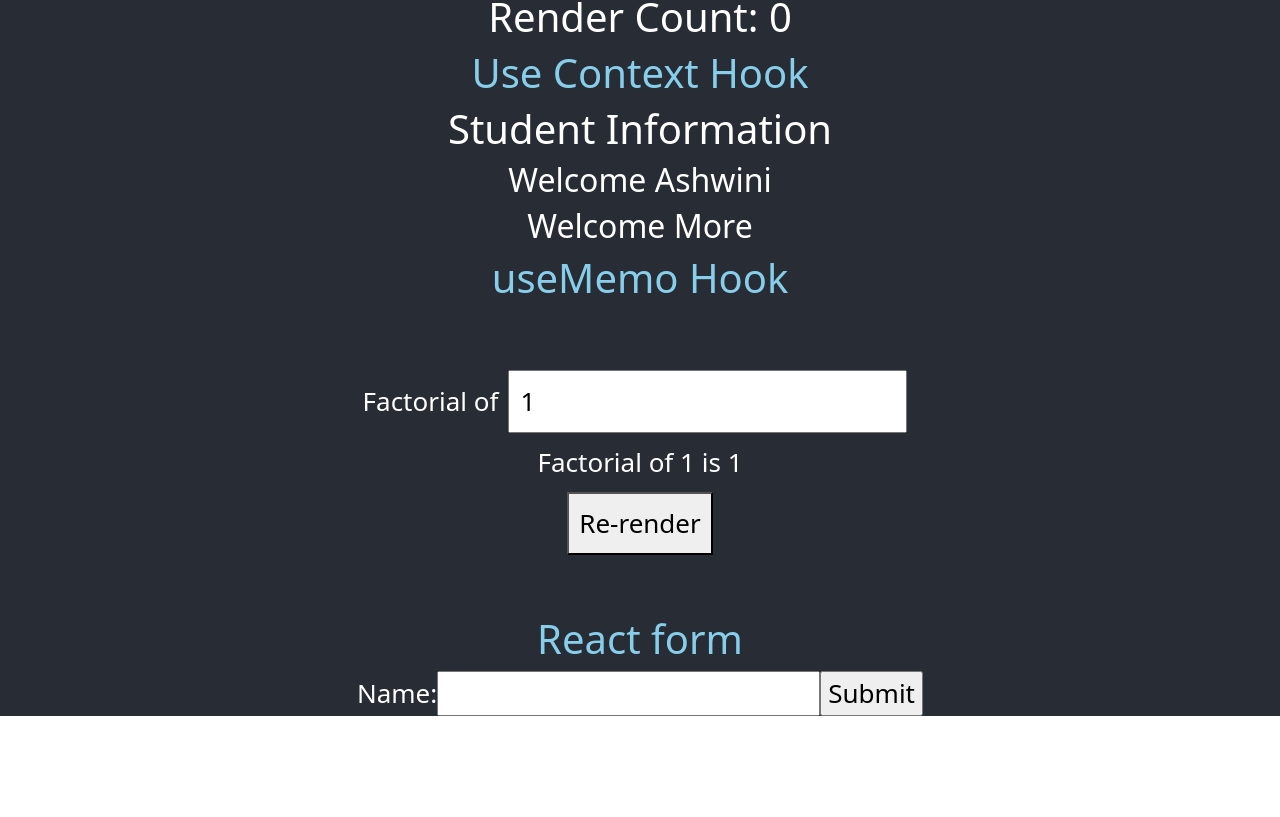
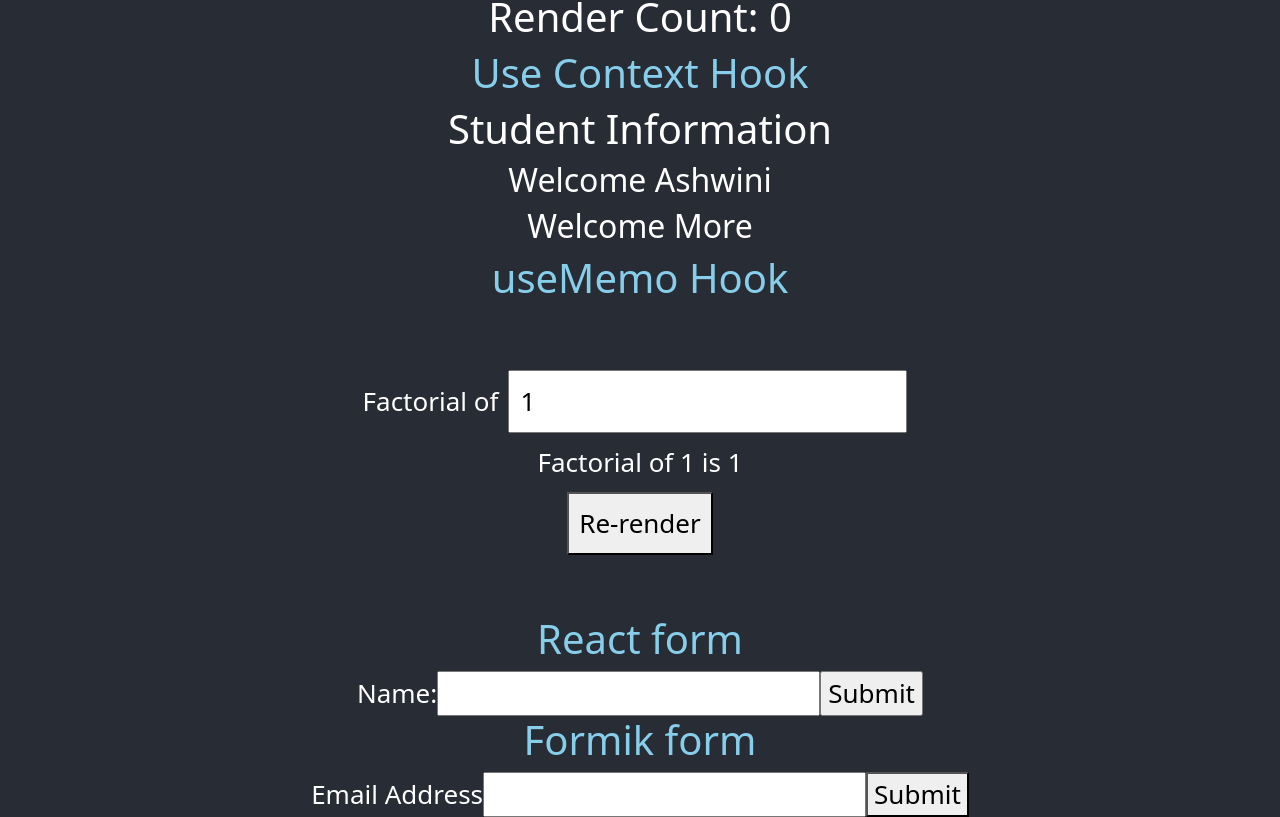
Before and after one commit to Ashwininmore/reactbasic, a React (Create React App) app: page / in a window 1280 px wide. Shown: the part 2304-3121 px from the top of the page. Before the commit the page ends 3020 px from the top, so only its background shows below. Built offline with nearby package versions, Linux system fonts and the light colour scheme.

Commit message:
Formik-form

```diff
--- a/src/App.js
+++ b/src/App.js
@@ -18,6 +18,7 @@ import StudentHome from './Component/useContextComp/StudentHome';
 import StudentContextComp from './Component/useContextComp/StudentContextComp';
 import Usememo from './Component/useMemo';
 import NameForm from './Component/NameForm';
+import SignupForm from './Component/SignupForm';
 
 function App() {
   const data={name:'Swami'};
@@ -70,6 +71,8 @@ function App() {
         <Usememo />
         <h1 style={{color: "#87CEEB"}}>React form</h1>
         <NameForm />
+        <h1 style={{color: "#87CEEB"}}>Formik form</h1>
+        <SignupForm />
       </header>
 
     </div>
--- /dev/null
+++ b/src/Component/SignupForm.js
@@ -0,0 +1,35 @@
+/*Formik is a popular open-source
+library for building and
+processing form data in React
+applications. It provides many
+utility components and functions
+that make handling form data in
+a React application more enjoyable.*/
+//npm install formik --save
+import React from "react";
+import { Formik } from "formik";
+import { useFormik } from 'formik';
+const SignupForm = () => {
+  const formik = useFormik({
+    initialValues: {
+      email: "",
+    },
+    onSubmit: (values) => {
+      alert(JSON.stringify(values, null, 2));
+    },
+  });
+  return (
+    <form onSubmit={formik.handleSubmit}>
+      <label htmlFor="email">Email Address</label>
+      <input
+        id="email"
+        name="email"
+        type="email"
+        onChange={formik.handleChange}
+        value={formik.values.email}
+      />
+      <button type="submit">Submit</button>
+    </form>
+  );
+};
+export default SignupForm;
```
